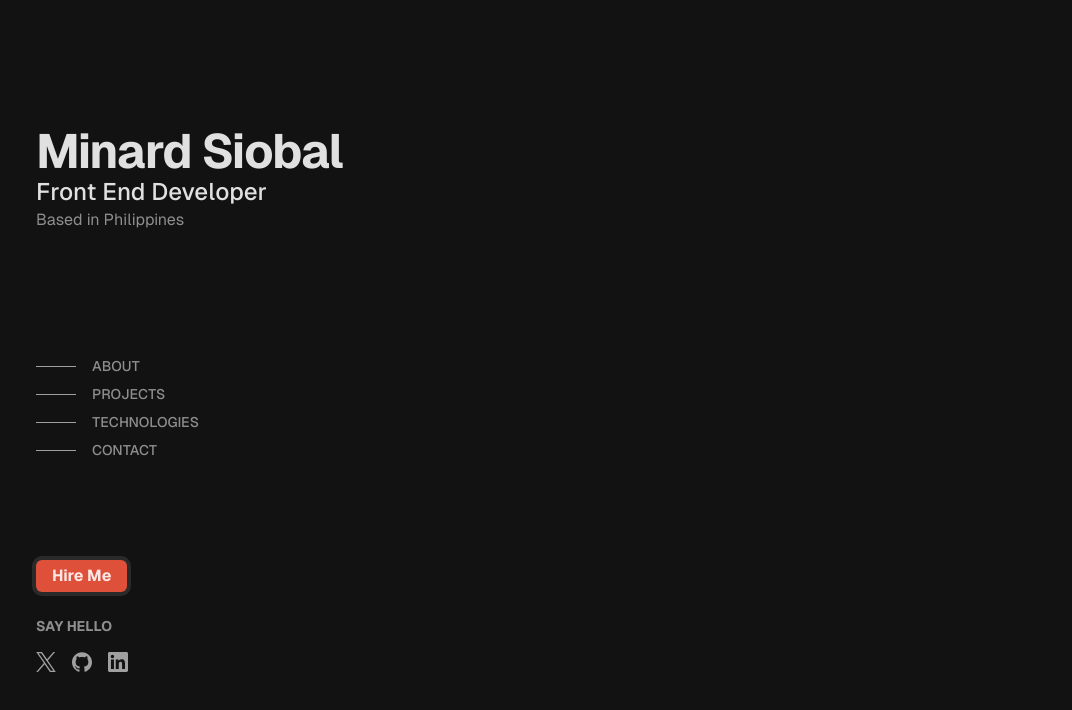
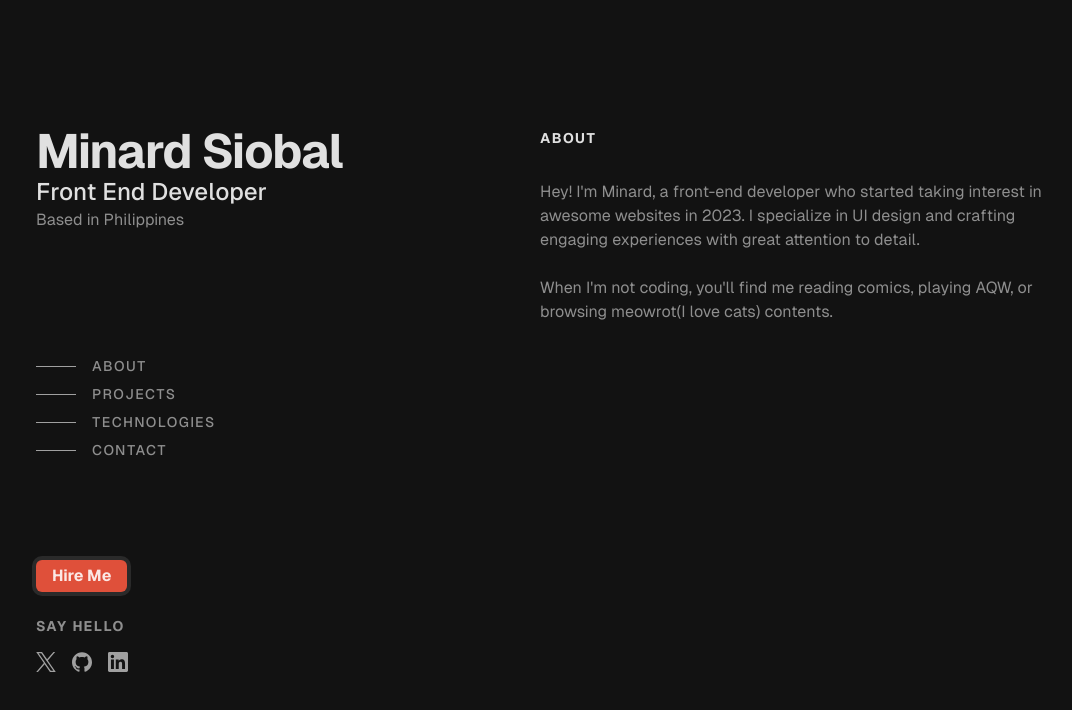
Before and after one commit to siobaldev/siobal-portfolio, a Next.js app: page / in a window 1280 px wide. Shown: the top 710 px of the page, without its empty margins (100-1172 px from the left). Built offline with nearby package versions, Linux system fonts and the light colour scheme.

Commit message:
fixed width in navigation
added about section

```diff
--- a/app/page.jsx
+++ b/app/page.jsx
@@ -1,9 +1,10 @@
 import Header from "@/components/header/page";
-
+import Main from "@/components/main/page";
 export default function HomePage() {
   return (
-    <div className="container flex min-h-screen max-w-screen-[1200px] lg:px-24 py-14 md:py-20 lg:py-32 text-white/87">
+    <div className="container gap-y-20 flex flex-col lg:flex-row min-h-screen max-w-screen-[1200px] lg:px-24 py-14 md:py-20 lg:py-32 text-white/87">
       <Header />
+      <Main />
     </div>
   );
 }
--- a/components/header/page.jsx
+++ b/components/header/page.jsx
@@ -18,10 +18,10 @@ export default function Header() {
           <li key={item.href} className="list-none">
             <Link
               href={item.href}
-              className="flex group transition items-center gap-x-4 "
+              className="flex group transition items-center gap-x-4 w-fit"
             >
               <span className="w-10 group-hover:w-20 duration-300 group-hover:opacity-100 opacity-60 h-[1px] bg-white" />
-              <span className="uppercase  opacity-60 group-hover:transition group-hover:ease-in-out duration-300 group-hover:opacity-100 text-sm font-medium">
+              <span className="uppercase tracking-widest opacity-60 group-hover:transition group-hover:ease-in-out duration-300 group-hover:opacity-100 text-sm font-medium">
                 {item.title}
               </span>
             </Link>
@@ -36,7 +36,9 @@ export default function Header() {
         </div>
 
         <div className="space-y-4">
-          <h1 className="text-sm font-bold opacity-60">SAY HELLO</h1>
+          <h1 className="text-sm font-bold tracking-widest opacity-60">
+            SAY HELLO
+          </h1>
           <div className="flex gap-x-4">
             <svg
               className="size-[20px] fill-white opacity-60 hover:fill-accent hover:opacity-100"
--- /dev/null
+++ b/components/main/about/page.jsx
@@ -0,0 +1,18 @@
+import React from "react";
+
+export default function About() {
+  return (
+    <section id="#about" className="space-y-8">
+      <h1 className="uppercase text-sm font-bold w-fit tracking-widest hover:text-accent hover:opacity-100">
+        about
+      </h1>
+      <p className="opacity-60">
+        Hey! I'm Minard, a front-end developer who started taking interest in
+        awesome websites in 2023. I specialize in UI design and crafting
+        engaging experiences with great attention to detail. <br /> <br />
+        When I'm not coding, you'll find me reading comics, playing AQW, or
+        browsing meowrot(I love cats) contents.
+      </p>
+    </section>
+  );
+}
--- /dev/null
+++ b/components/main/page.jsx
@@ -0,0 +1,10 @@
+import React from "react";
+import About from "./about/page";
+
+export default function Main() {
+  return (
+    <main className="lg:w-1/2">
+      <About />
+    </main>
+  );
+}
```
